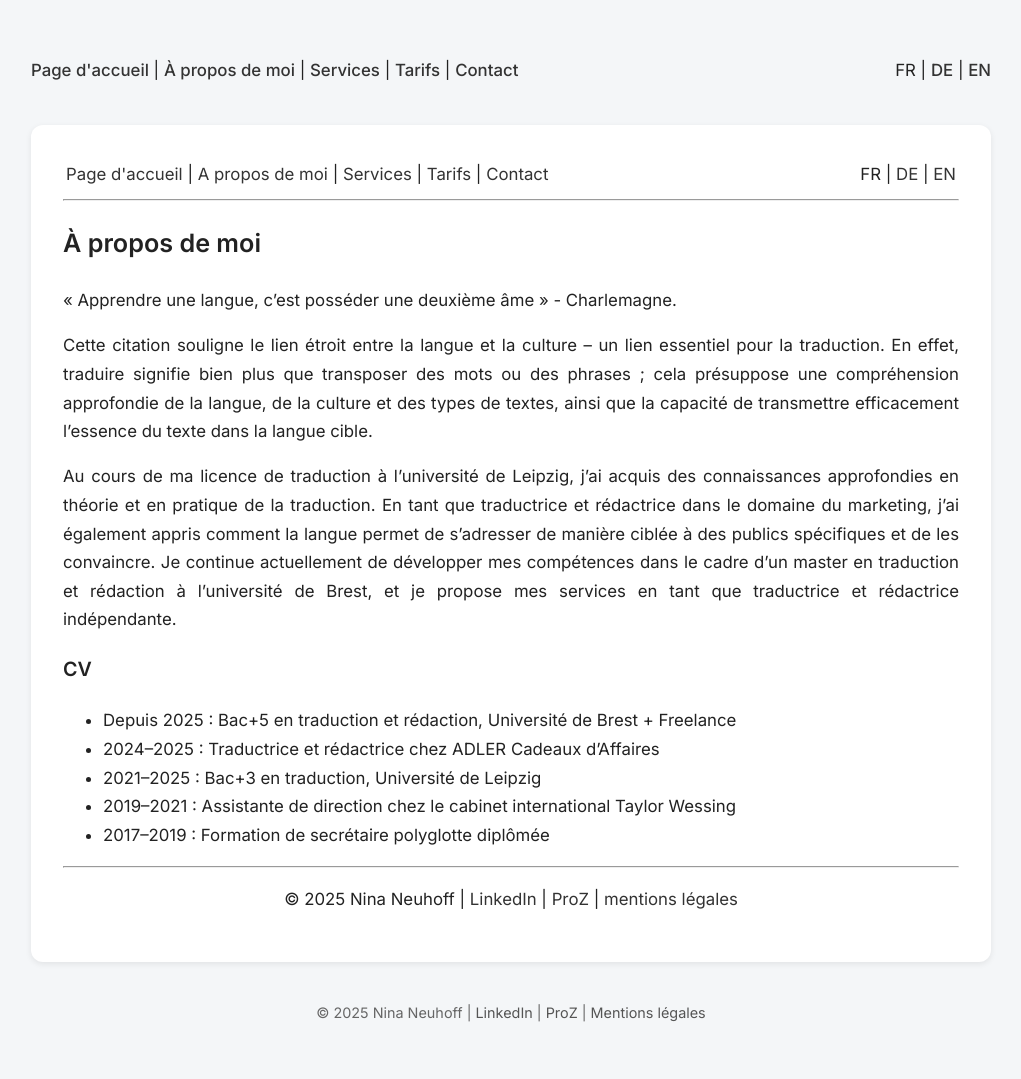
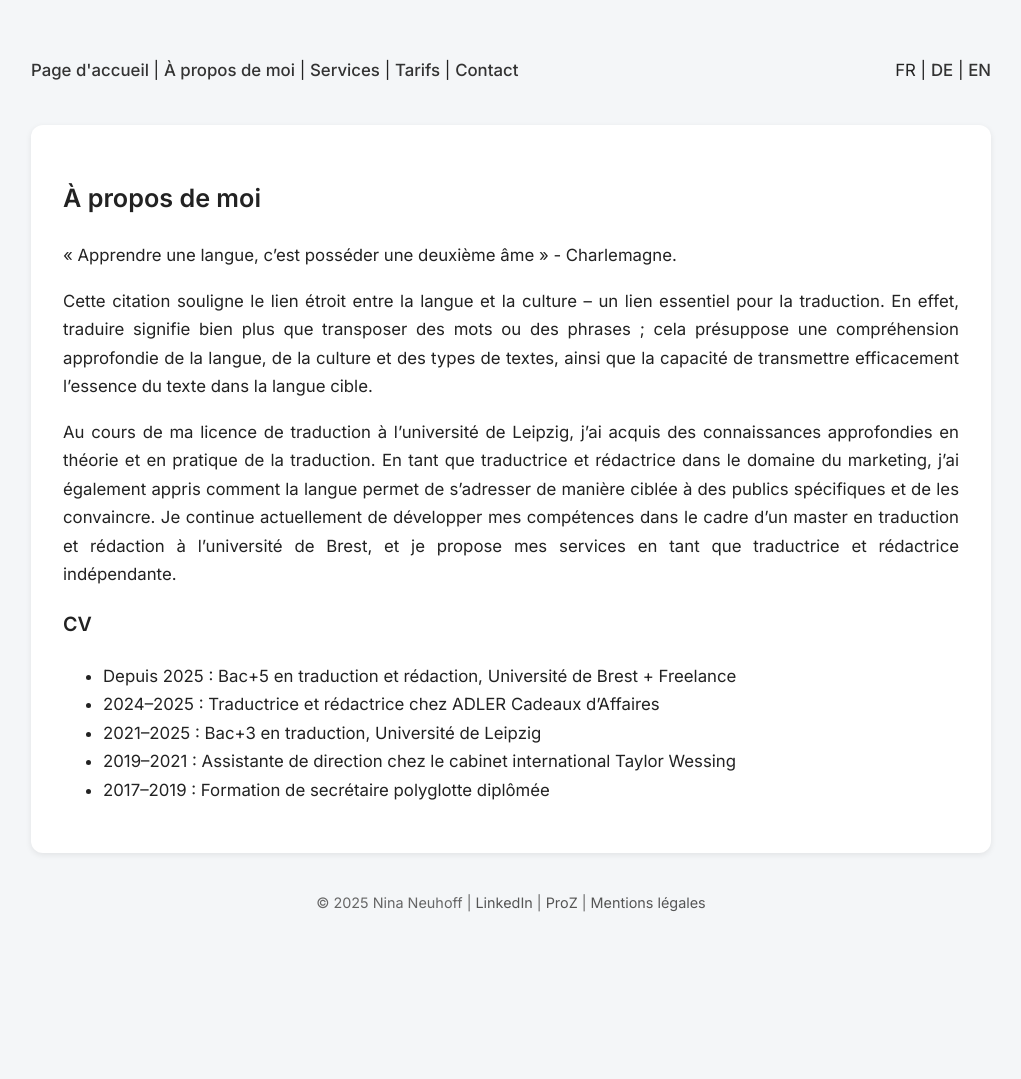
Before and after one commit to nneuhoff/traduction-translation-uebersetzung, a Jekyll site: the page built from fr/about.md, in a window 1280 px wide. Shown: the whole page, without its empty margins (129-1150 px from the left). Built offline with Jekyll 4.4.1, drawn with Linux system fonts in a browser that asks for light colours; after the commit the page ends 970 px from its top, so only the background shows below that.

Commit message:
Update about.md

```diff
--- a/fr/about.md
+++ b/fr/about.md
@@ -3,23 +3,6 @@
 title: "À propos de moi"
 lang: fr
 ---
-
-
-<table width="100%">
-<tr>
-<td align="left">
-<a href="index.html">Page d'accueil</a> |
-<a href="about.html">A propos de moi</a> |
-<a href="services.html">Services</a> |
-<a href="pricing.html">Tarifs</a> |
-<a href="contact.html">Contact</a>
-</td>
-<td align="right">
-FR | <a href="../de/index.html">DE</a> | <a href="../en/index.html">EN</a>
-</td>
-</tr>
-</table>
-<hr>
 
 ## À propos de moi
 
@@ -35,12 +18,3 @@
 - 2021–2025 : Bac+3 en traduction, Université de Leipzig
 - 2019–2021 : Assistante de direction chez le cabinet international Taylor Wessing
 - 2017–2019 : Formation de secrétaire polyglotte diplômée
-
-
-
-
-<!-- Footer -->
-<hr>
-<p align="center">
-&copy; 2025 Nina Neuhoff | <a href="http://www.linkedin.com/in/nina-neuhoff-32b162283">LinkedIn</a> | <a href="https://www.proz.com/translator/4180778">ProZ</a> | <a href="impressum.html">mentions légales</a>
-</p>
```
